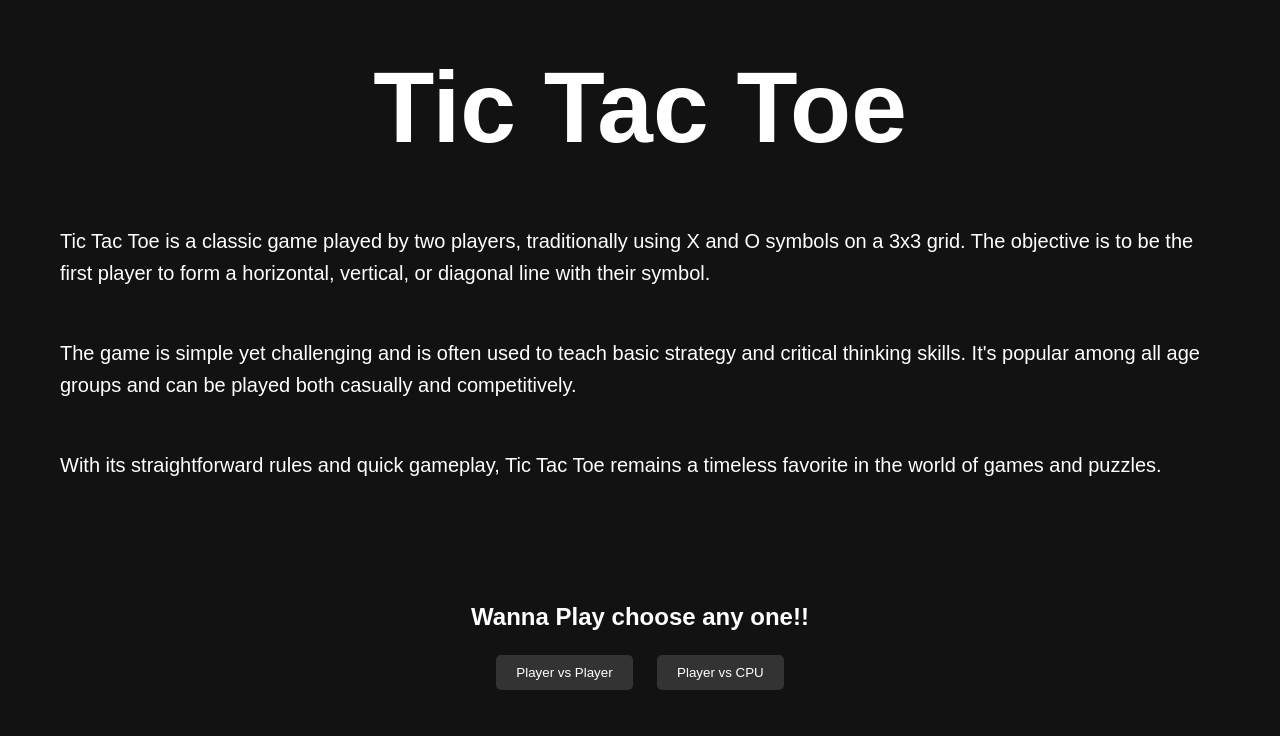
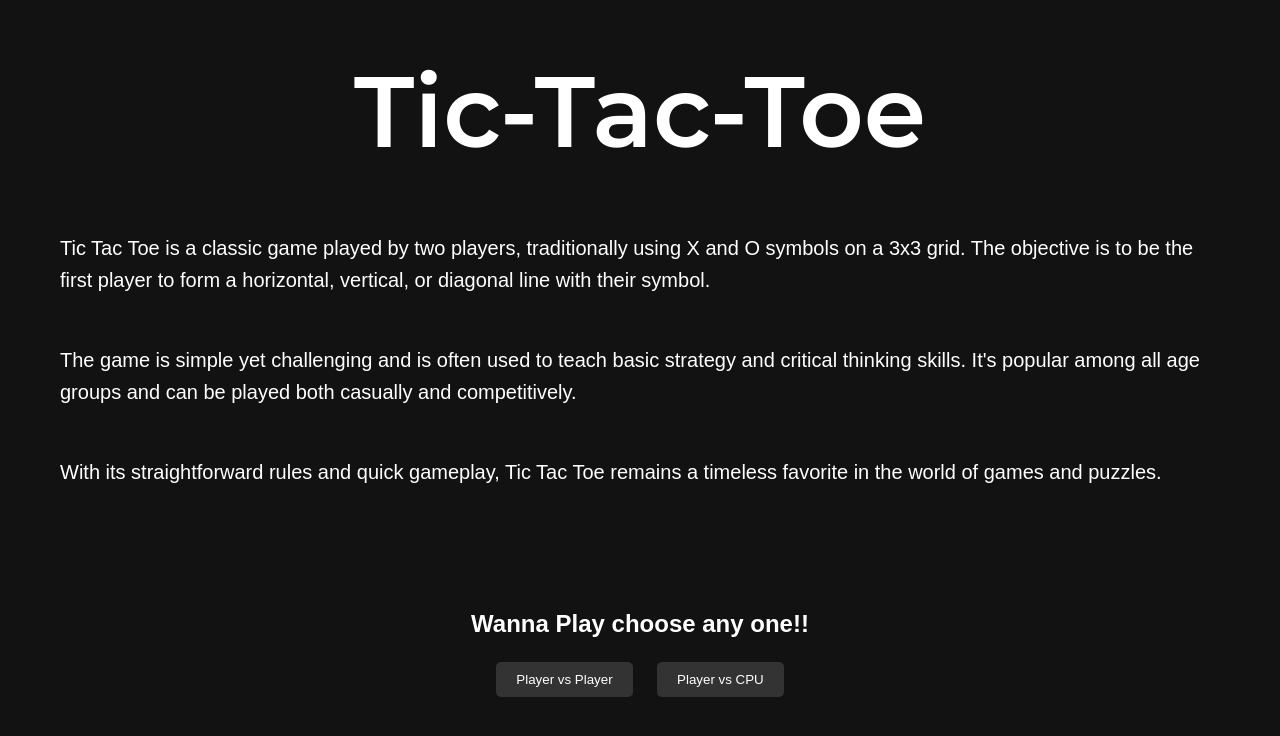
Before and after one commit to ashish4kmax/TicTacToe-game.github.io, a plain HTML site: page index.html in a window 1280 px wide. Drawn offline with nearby package versions, Linux system fonts and the light colour scheme; some packages are replaced by stand-ins of ours; a script that the page names is missing.

Commit message:
updated heading font to Monsaratt for Landing page

```diff
--- a/index.html
+++ b/index.html
@@ -7,6 +7,9 @@
     <meta name="viewport" content="width=device-width, initial-scale=1.0">
     <title>Tic Tac Toe</title>
     <link rel="stylesheet" href="https://cdnjs.cloudflare.com/ajax/libs/animate.css/4.1.1/animate.min.css" />
+    <link rel="preconnect" href="https://fonts.googleapis.com">
+<link rel="preconnect" href="https://fonts.gstatic.com" crossorigin>
+<link href="https://fonts.googleapis.com/css2?family=Montserrat:wght@600&display=swap" rel="stylesheet">
     <style>
         /* Ensure the body fills the entire viewport */
         body {
@@ -40,6 +43,7 @@
         }
 
         h1 {
+            font-family: 'Montserrat', sans-serif;
             color: #ffffff;
             font-size: 100px;
             margin-bottom: 20px;
@@ -153,7 +157,7 @@
 </head>
 
 <body>
-    <h1 class="animate__animated animate__lightSpeedInLeft" align="center">Tic Tac Toe</h1>
+    <h1 class="animate__animated animate__lightSpeedInLeft" align="center">Tic-Tac-Toe</h1>
     <div class="container">
         <div class="content animate__animated animate__fadeIn">
             <p>Tic Tac Toe is a classic game played by two players, traditionally using X and O symbols on a 3x3
--- a/player vs cpu/package.json
+++ /dev/null
@@ -1,5 +0,0 @@
-{
-  "dependencies": {
-    "aws-sdk": "^2.1550.0"
-  }
-}
```
Also changed, not shown: 1 other file.
